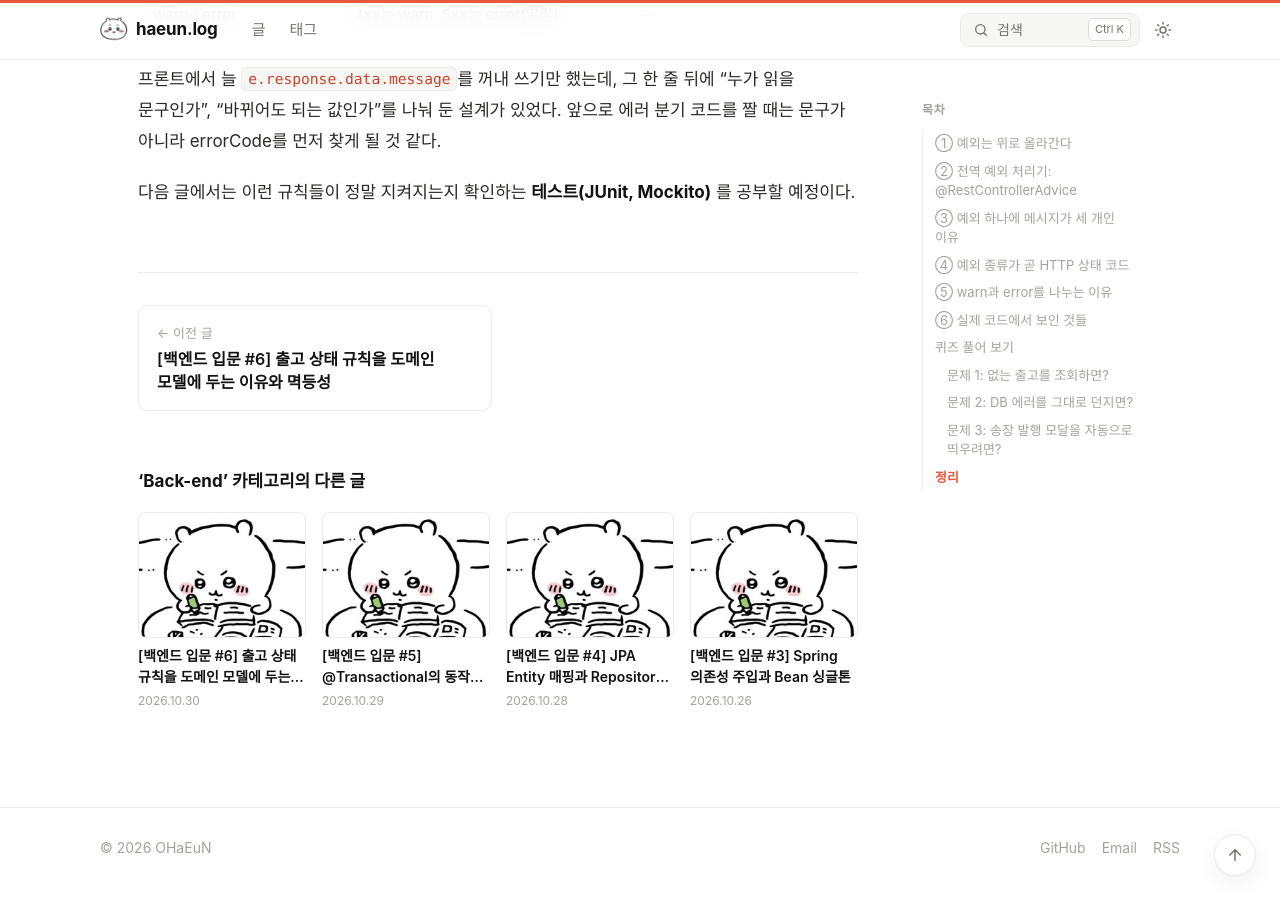
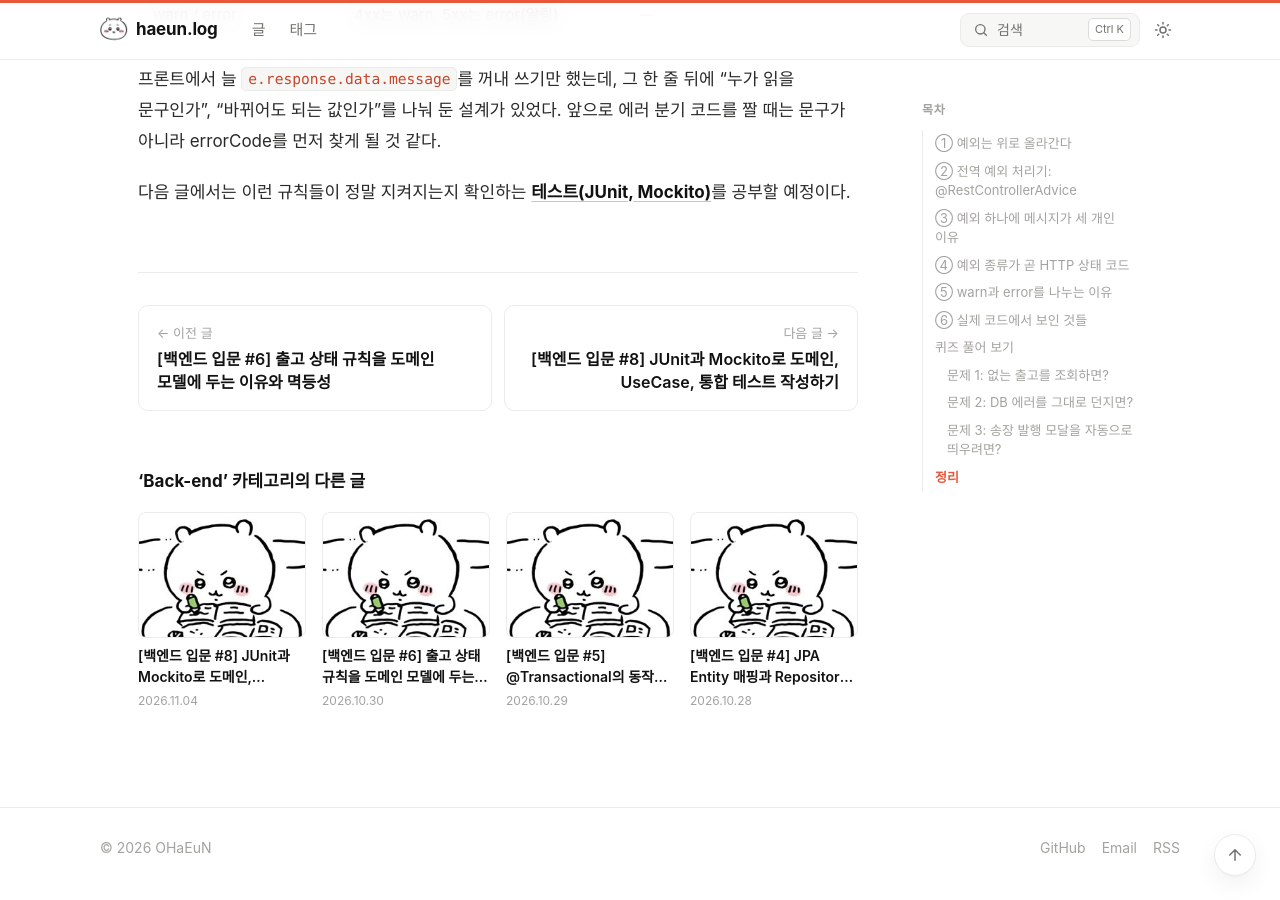
Before and after one commit to OHaEuN/OHaEuN, a Jekyll site: the page built from _posts/2026-11-04-29.md, in a window 1280 px wide and 900 px high, scrolled down 8739 px. Built offline with Jekyll 4.4.1, drawn with Linux system fonts in a browser that asks for light colours; nearby versions of some CDN libraries; some web fonts are replaced; some of the changed lines change nothing that is shown.

Commit message:
Add post: [백엔드 입문 #8] JUnit과 Mockito 테스트

````diff
--- a/_posts/2026-11-04-29.md
+++ b/_posts/2026-11-04-29.md
@@ -285,4 +285,4 @@ if (e.response.data.errorCode === 'outbound/not-issued-tracking-number') openMod
 
 프론트에서 늘 `e.response.data.message`를 꺼내 쓰기만 했는데, 그 한 줄 뒤에 "누가 읽을 문구인가", "바뀌어도 되는 값인가"를 나눠 둔 설계가 있었다. 앞으로 에러 분기 코드를 짤 때는 문구가 아니라 errorCode를 먼저 찾게 될 것 같다.
 
-다음 글에서는 이런 규칙들이 정말 지켜지는지 확인하는 **테스트(JUnit, Mockito)** 를 공부할 예정이다.
+다음 글에서는 이런 규칙들이 정말 지켜지는지 확인하는 [**테스트(JUnit, Mockito)**](/30)를 공부할 예정이다.
--- /dev/null
+++ b/_posts/2026-11-04-30.md
@@ -0,0 +1,312 @@
+---
+layout: post
+title: "[백엔드 입문 #8] JUnit과 Mockito로 도메인, UseCase, 통합 테스트 작성하기"
+date: 2026-11-04 17:35:00 +0900
+permalink: /30
+category: "Back-end"
+tags: ["백엔드 입문", "테스트", "JUnit", "Mockito", "통합 테스트"]
+thumbnail: /assets/posts/30/thumbnail.jpg
+image: /assets/posts/30/thumbnail.jpg
+description: "Jest에 익숙한 프론트 개발자가 JUnit과 Mockito를 따라가며 정리한 백엔드 테스트. 도메인, UseCase, 통합 테스트의 세 층과 각각이 잡는 문제, 그리고 설계가 테스트를 쉽게 만드는 이유."
+---
+
+프론트에서 테스트라고 하면 이런 코드를 떠올린다.
+
+```ts
+describe('formatPrice', () => {
+  it('천 단위에 콤마를 붙인다', () => {
+    expect(formatPrice(12000)).toBe('12,000');
+  });
+});
+```
+
+백엔드 테스트도 생각은 같다. 다만 백엔드에서는 테스트가 훨씬 더 중요하다는 걸 이번에 알았다.
+
+- **눌러 볼 화면이 없다.** 프론트는 브라우저에서 버튼을 눌러 보면 된다. 하지만 "취소된 출고는 출하 불가" 같은 규칙을 직접 확인하려면 DB에 데이터를 넣고, 서버를 띄우고, API를 호출해야 한다.
+- **서버 재시작이 느리다.** 서버를 한 번 띄우는 데 수십 초가 걸린다. 테스트는 0.1초면 끝난다.
+- **틀리면 창고에서 물건이 잘못 움직인다.** [지난 글](/28)들에서 본 중복 재고 차감 같은 사고가 난다.
+
+> 글에 나오는 코드는 이해를 돕기 위해 일부 단순화했다.
+
+---
+
+## ① 테스트는 세 층으로 나뉜다
+
+```
+          ▲  느림, 적게
+         ╱ ╲
+        ╱통합╲      FeatureFlagIntegrationTest  ← 진짜 Spring + DB + HTTP
+       ╱─────╲
+      ╱UseCase╲     DeleteFeatureFlagTest       ← Port를 가짜(Mock)로
+     ╱─────────╲
+    ╱  도메인   ╲    FeatureFlagTest, OutboundTest ← 순수 Java, 아무것도 없이
+   ╱─────────────╲
+          ▼  빠름, 많이
+```
+
+| 층 | 무엇을 확인하나 | 필요한 것 | 프론트 비유 |
+|---|---|---|---|
+| 도메인 | Entity 규칙 (`delete`, `endPicking`) | 없음 | 순수 함수 테스트 |
+| UseCase | 순서와 조립 (조회 → 검증 → 저장) | Mockito | MSW로 API를 가짜로 바꾸고 훅 테스트 |
+| 통합 | HTTP 요청이 DB까지 실제로 가나 | Spring, DB | Playwright E2E |
+
+1편에서 배운 **Port**가 여기서 쓸모를 보여 준다. UseCase는 DB를 직접 모르고 인터페이스만 안다. 그래서 테스트에서는 그 자리에 가짜를 끼우면 되고, DB 없이도 UseCase를 테스트할 수 있다.
+
+---
+
+## ② 도메인 테스트: 가장 쉽고 가장 많다
+
+```java
+@DisplayName("FeatureFlag 도메인")                // describe
+class FeatureFlagTest {
+
+    @Nested
+    @DisplayName("delete")                        // 중첩 describe
+    class Delete {
+
+        @Test
+        @DisplayName("삭제하면 deletedAt과 updatedBy가 설정된다")   // it
+        void deletesFeatureFlag() {
+            // given
+            FeatureFlag featureFlag = offFeatureFlag();
+
+            // when
+            featureFlag.delete(DELETED_BY);
+
+            // then
+            assertThat(featureFlag.getDeletedAt()).isNotNull();
+            assertThat(featureFlag.getUpdatedBy()).isEqualTo(DELETED_BY);
+        }
+    }
+}
+```
+
+생김새만 다르고 Jest와 거의 일대일로 대응된다.
+
+| JUnit + AssertJ | Jest |
+|---|---|
+| `@DisplayName("...")` + 클래스 | `describe('...')` |
+| `@Nested` | 중첩 `describe` |
+| `@Test` + `@DisplayName` | `it('...')` |
+| `assertThat(x).isEqualTo(y)` | `expect(x).toBe(y)` |
+| `assertThat(x).isNotNull()` | `expect(x).not.toBeNull()` |
+
+`// given / when / then` 주석은 준비, 실행, 확인 단계를 나눠 보여 준다. 팀 컨벤션으로 아예 필수로 정해 둔 곳도 있다. 테스트가 길어져도 어디까지가 준비 단계인지 바로 보인다.
+
+예외가 나는지는 이렇게 확인한다.
+
+```java
+@Test
+@DisplayName("ON 상태면 ActiveFeatureFlagException을 던진다")
+void throwsWhenOn() {
+    FeatureFlag featureFlag = onFeatureFlag();
+
+    assertThatThrownBy(() -> featureFlag.validateModifiable(flag -> List.of()))
+        .isInstanceOf(ActiveFeatureFlagException.class);
+}
+```
+
+```ts
+expect(() => flag.validateModifiable()).toThrow(ActiveFeatureFlagError);
+```
+
+[지난 글](/29)에서 예외를 클래스별로 나눠 만든 이유가 여기서 하나 더 보였다. 어떤 예외가 나야 하는지를 클래스로 정확히 검증할 수 있다.
+
+도메인 테스트에는 Spring도, DB도, Mock도 없다. 객체를 만들고 메서드를 부르고 결과를 본다. 이렇게 단순할 수 있는 건 **규칙을 Entity 안에 뒀기 때문이다.** 규칙이 Service와 SQL에 흩어져 있었다면 하나를 확인하는 데도 DB가 필요했을 것이다.
+
+---
+
+## ③ 여러 경우를 한 번에: @ParameterizedTest
+
+출고의 `endPicking`은 PICK과 EXCP일 때만 PACK으로 바뀌고, 나머지 6개 상태에서는 아무 일도 하지 않는다. 6개를 테스트로 하나씩 쓰면 지루하다.
+
+```java
+@ParameterizedTest
+@EnumSource(value = OutboundStepType.class, names = {"PICK", "EXCP"}, mode = EnumSource.Mode.EXCLUDE)
+@DisplayName("PICK과 EXCP가 아니면 상태가 변경되지 않는다")
+void endPickingFromOtherSteps(OutboundStepType step) {
+    Outbound outbound = createOutboundWithStep(step);
+
+    outbound.endPicking(2L);
+
+    assertEquals(step, outbound.getOutboundStepType());
+}
+```
+
+"`OutboundStepType` 중에서 PICK과 EXCP를 **뺀** 나머지 전부로 이 테스트를 돌려라"라는 뜻이다. WAIT, PACK, SHIP, DONE, CNCL, EXPA로 6번 실행된다.
+
+```ts
+test.each(['WAIT', 'PACK', 'SHIP', 'DONE', 'CNCL', 'EXPA'])('%s면 상태가 안 바뀐다', (step) => { ... });
+```
+
+`test.each`와 다른 점은 목록을 직접 쓰지 않는다는 것이다. 나중에 enum에 상태가 추가되면 **자동으로 테스트 대상에 들어간다.**
+
+테스트 이름도 다시 보게 됐다. "상태가 변경되지 않는다." 6편에서 고민했던 "조용히 무시하는 동작"을 이 테스트가 명세로 못 박아 두고 있다. 테스트는 확인 도구이면서 "이 코드는 이렇게 동작해야 한다"고 적어 둔 문서이기도 하다.
+
+---
+
+## ④ UseCase 테스트: Mockito로 가짜 끼우기
+
+`DeleteFeatureFlag`는 생성자로 Port 4개를 주입받는다(3편 DI). 테스트에서는 이 4개를 모두 가짜로 바꾼다.
+
+```java
+@ExtendWith(MockitoExtension.class)
+class DeleteFeatureFlagTest {
+
+    @InjectMocks                                    // 테스트 대상. 아래 가짜들을 생성자에 넣어서 만들어 준다
+    private DeleteFeatureFlag deleteFeatureFlag;
+
+    @Mock private UserApplicationService userService;
+    @Mock private FindFeatureFlag findFeatureFlag;
+    @Mock private FindUserFeatureFlagRelation findUserFeatureFlagRelation;
+    @Mock private LoadFeatureFlagHistory loadFeatureFlagHistory;
+```
+
+3편에서 배운 DI와 같은 원리다. 서버에서는 Spring이 진짜 Repository를 넣어 주고, 테스트에서는 Mockito가 가짜를 넣어 준다. `DeleteFeatureFlag`는 생성자로 받기만 하니까 받은 게 진짜인지 가짜인지 모른다.
+
+가짜에게는 대답을 미리 정해 준다.
+
+```java
+@Test
+@DisplayName("OFF 상태이고 연결된 사용자가 없으면 삭제되고 이력이 저장된다")
+void deletesFeatureFlagAndSavesHistory() {
+    // given
+    FeatureFlag featureFlag = offFeatureFlag();
+    given(findFeatureFlag.findFeatureFlag(10L)).willReturn(Optional.of(featureFlag));        // "10번 찾으면 이걸 줘"
+    given(findUserFeatureFlagRelation.findByFeatureFlag(featureFlag)).willReturn(List.of()); // "연결된 사용자는 없어"
+
+    // when
+    deleteFeatureFlag.execute(new DeleteFeatureFlagCommand(1L, 10L));
+
+    // then
+    assertThat(featureFlag.getDeletedAt()).isNotNull();
+    verify(loadFeatureFlagHistory).loadFeatureFlagHistory(any(FeatureFlagHistory.class));   // "이력 저장이 불렸나?"
+}
+```
+
+| Mockito | Vitest / MSW |
+|---|---|
+| `@Mock` | `vi.fn()`, `vi.mock()` |
+| `given(x.find(10L)).willReturn(flag)` | `find.mockReturnValue(flag)`, MSW 핸들러 |
+| `verify(x).save(any())` | `expect(save).toHaveBeenCalled()` |
+| `verifyNoInteractions(x)` | `expect(x).not.toHaveBeenCalled()` |
+| `any(FeatureFlagHistory.class)` | `expect.any(FeatureFlagHistory)` |
+
+### "안 불렸다"를 확인하는 게 더 중요할 때
+
+```java
+@Test
+@DisplayName("ON 상태면 사용자 조회 없이 예외를 던지고 삭제되지 않는다")
+void throwsWhenActiveWithoutCheckingUsers() {
+    // given
+    FeatureFlag featureFlag = onFeatureFlag();
+    given(findFeatureFlag.findFeatureFlag(10L)).willReturn(Optional.of(featureFlag));
+
+    // when & then
+    assertThatThrownBy(() -> deleteFeatureFlag.execute(new DeleteFeatureFlagCommand(1L, 10L)))
+        .isInstanceOf(ActiveFeatureFlagException.class);
+
+    assertThat(featureFlag.getDeletedAt()).isNull();
+    verifyNoInteractions(findUserFeatureFlagRelation, loadFeatureFlagHistory);
+}
+```
+
+처음엔 예외만 확인하면 충분하지 않나 싶었다. 그런데 누군가 순서를 바꿔서 **이력을 먼저 저장하고 그다음에 검증**하도록 고쳤다고 해 보자. 예외는 똑같이 나니까 예외만 보는 테스트는 통과한다. 하지만 실패한 삭제의 이력이 DB에 남는다. `verifyNoInteractions`가 이런 경우를 잡는다.
+
+### UseCase 테스트로는 확인할 수 없는 것
+
+여기엔 진짜 DB도 `@Transactional`도 없다. 그래서 객체의 `deletedAt`이 채워졌는지는 확인할 수 있지만, **그 값이 DB에 UPDATE로 실제로 반영되는지**는 알 수 없다(5편 변경 감지). 그건 다음 층에서 확인한다.
+
+---
+
+## ⑤ 통합 테스트: 진짜로 끝까지
+
+```java
+@Test
+@DisplayName("피처플래그 전체 조회 시 저장된 목록을 반환한다")
+void returnsAllSavedFeatureFlags() throws Exception {
+    // given: 진짜 DB에 저장
+    featureFlagJpaRepository.save(featureFlag("FF-TEST-001", "테스트 플래그 A"));
+    featureFlagJpaRepository.save(featureFlag("FF-TEST-002", "테스트 플래그 B"));
+
+    // when & then: HTTP 요청처럼 호출하고 응답 JSON 확인
+    mockMvc.perform(get("/api/v2/feature-flag"))
+        .andExpect(status().isOk())
+        .andExpect(jsonPath("$.data.details.length()").value(2));
+}
+```
+
+Spring을 실제로 띄우고 DB에 데이터를 넣은 다음, Controller부터 Repository까지 전부 실제로 거쳐 간다. `jsonPath("$.data.details")`는 응답 JSON에서 값을 꺼내는 문법이다. 프론트에서 `response.data.data.details`를 읽는 것과 같다.
+
+가장 확실하지만 가장 느리다. Spring을 띄우는 데만 몇 초가 걸린다. 그래서 핵심 흐름만 통합 테스트로 쓰고, 규칙 하나하나는 도메인 테스트로 확인한다. 테스트 구조가 피라미드 모양이 되는 이유다.
+
+---
+
+## 퀴즈 풀어 보기
+
+이번 퀴즈는 직접 풀지 않고 바로 답을 봤다. 대신 답을 보면서 왜 그런지 하나씩 따라가 봤다.
+
+### 문제 1: 규칙을 바꾸면 테스트는 어떻게 될까?
+
+6편에서 `endPicking`을 "이미 PACK 이후면 무시하고, 그 밖의 잘못된 상태면 예외를 던진다"로 바꾸자는 이야기가 있었다. 그렇게 바꾸면 ③의 테스트는 어떻게 될까?
+
+6개 상태가 둘로 갈린다.
+
+- **PACK, SHIP, DONE**: 계속 무시된다. 테스트를 통과한다.
+- **WAIT, CNCL, EXPA**: 이제 예외가 난다. 테스트가 **실패한다.**
+
+처음엔 테스트가 깨지면 나쁜 일이라고 생각했다. 하지만 이 테스트에는 "이 상태들에서는 조용히 무시한다"는 기존 명세가 담겨 있다. 동작을 일부러 바꿨다면 명세도 함께 바꾸는 게 맞고, 테스트가 그걸 알려 준 것이다. 실수로 바꾼 거라면 배포 전에 버그를 잡아 준 것이다. 어느 쪽이든 아무 일 없이 통과하는 것보다 낫다.
+
+규칙을 바꾼 뒤에는 테스트도 두 개로 나눈다.
+
+```java
+@EnumSource(names = {"PACK", "SHIP", "DONE"})   // 무시되는지
+@EnumSource(names = {"WAIT", "CNCL", "EXPA"})   // 예외가 나는지
+```
+
+### 문제 2: 택배 출하 검증 테스트 빈칸 채우기
+
+```java
+@Test
+@DisplayName("택배 출고가 PACK 상태여도 송장이 없으면 NotIssuedTrackingNumberException을 던진다")
+void throwsWhenNoTrackingNumber() {
+    // given
+    OutboundStatusChangeTarget outbound = new OutboundStatusChangeTarget(
+        1L, OutboundStepType.PACK, TransportType.CARRIER, List.of()
+    );
+    CarrierChangeOutboundStatusValidator validator = new CarrierChangeOutboundStatusValidator();
+
+    // when & then
+    assertThatThrownBy(() -> validator.validate(outbound))
+        .isInstanceOf(NotIssuedTrackingNumberException.class);
+}
+```
+
+빈칸에 들어갈 답은 `PACK`, `List.of()`, `NotIssuedTrackingNumberException`이다. 포장까지 끝난 택배 출고인데 송장 목록이 비어 있으니 "송장 미발번" 예외가 나야 한다. 테스트 이름이 곧 시나리오가 되고, given에는 그 시나리오를 그대로 옮겨 적으면 된다는 게 보였다.
+
+### 문제 3: @Transactional을 실수로 지우면?
+
+UseCase 위의 `@Transactional`을 누가 실수로 지웠다면, UseCase 테스트는 통과할까?
+
+**통과한다.** `@Transactional`은 Spring이 붙여 주는 기능인데, Mockito 테스트에는 Spring이 없다. 그러니 어노테이션이 있든 없든 테스트 결과는 같다. 이 테스트는 "메서드가 불렸나", "필드가 바뀌었나"만 확인한다.
+
+실제 서버에서는 트랜잭션이 없으니 변경 감지가 동작하지 않는다. `deletedAt`을 바꿔도 UPDATE가 나가지 않아서 삭제가 저장되지 않는다.
+
+이 실수는 Spring과 DB를 실제로 띄우는 **통합 테스트**만 잡을 수 있다. 삭제 API를 호출한 다음 DB에서 다시 조회해서 `deletedAt`을 확인하는 식이다. 아래층 테스트가 아무리 많아도 위층 테스트를 남겨 둬야 하는 이유를 이 문제로 납득했다.
+
+---
+
+## 정리
+
+| 개념 | 한 줄 요약 | 프론트 비유 |
+|---|---|---|
+| given / when / then | 준비, 실행, 확인을 나눠 쓴다 | Arrange / Act / Assert |
+| `assertThat`, `assertThatThrownBy` | 값과 예외를 확인한다 | `expect().toBe()`, `toThrow()` |
+| `@ParameterizedTest` + `@EnumSource` | enum 전체로 반복한다 | `test.each` |
+| `@Mock`, `@InjectMocks` | Port 자리에 가짜를 주입한다 | `vi.fn()`, MSW |
+| `verify`, `verifyNoInteractions` | 불렸는지, 안 불렸는지 확인한다 | `toHaveBeenCalled` |
+| 통합 테스트 | MockMvc와 진짜 DB로 끝까지 확인한다 | Playwright |
+
+테스트 문법 자체는 Jest와 거의 같아서 금방 읽혔다. 오히려 새로 알게 된 건 지금까지 배운 설계가 테스트를 쉽게 만들어 준다는 점이었다. 규칙을 Entity에 둬서 도메인 테스트가 순수 Java로 끝나고, Port로 DB를 감춰 둬서 UseCase 테스트에 가짜를 끼울 수 있다. 반대로 말하면 테스트 쓰기가 어려운 코드는 설계부터 의심해 볼 만하다.
+
+다음 글에서는 신규 코드와 다르게 SQL을 직접 쓰는 **레거시 MyBatis**를 공부할 예정이다.
````
Also changed, not shown: assets/posts/30/thumbnail.jpg (added).
